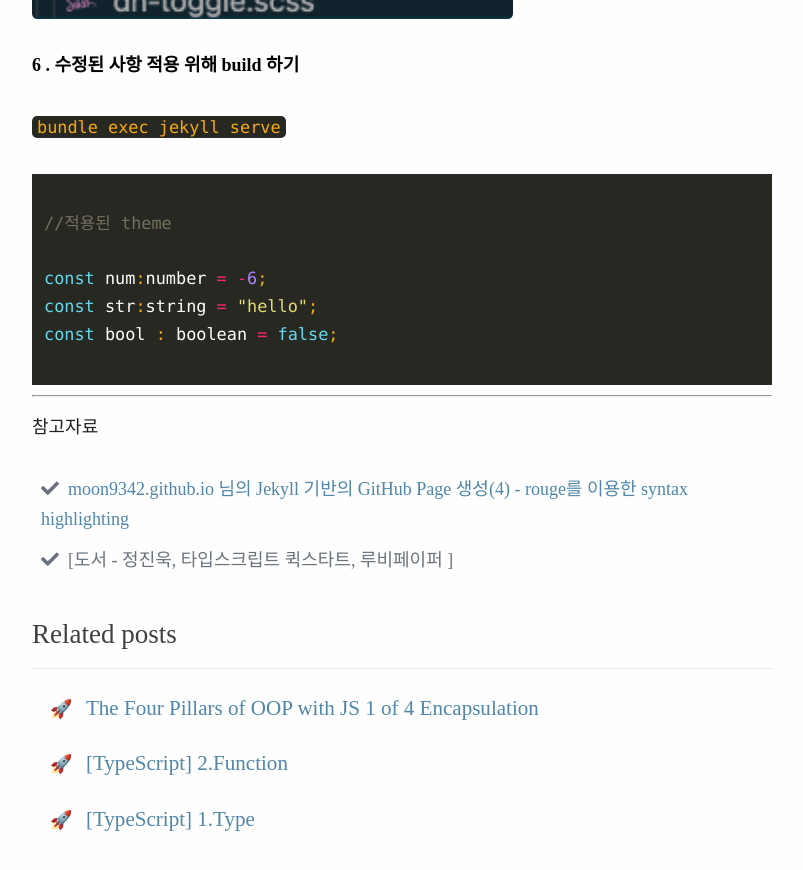
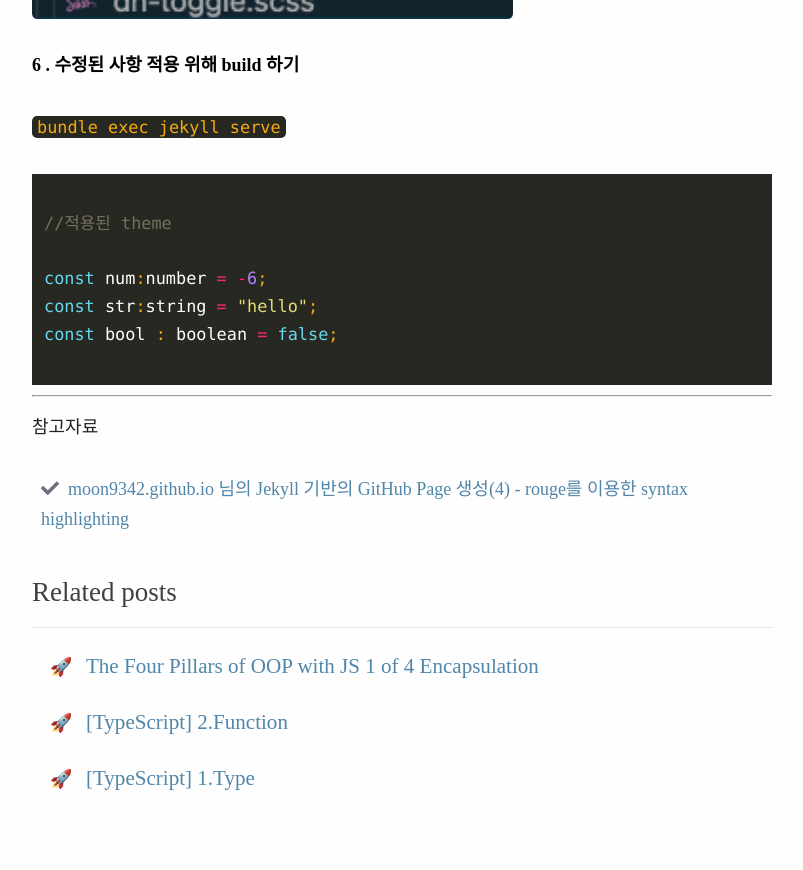
Before and after one commit to sooster910/blogV2, a Jekyll site: the page built from _posts/2021-05-14-syntaxhighlighter.md, in a window 1280 px wide and 900 px high, scrolled down 2365 px. Shown: the top 870 px of the window, without its empty margins (238-1041 px from the left). Built offline with Jekyll 4.4.1, drawn with Linux system fonts in a browser that asks for light colours; some web fonts are replaced; comment, search, counter and statistics services are not loaded.

Commit message:
Delete unnecessary reference

```diff
--- a/_posts/2021-05-14-syntaxhighlighter.md
+++ b/_posts/2021-05-14-syntaxhighlighter.md
@@ -69,4 +69,3 @@ const bool : boolean = false;
 참고자료
 
 * [moon9342.github.io 님의 Jekyll 기반의 GitHub Page 생성(4) - rouge를 이용한 syntax highlighting](https://moon9342.github.io/jekyll-rouge){: target="_blank"}
-* [도서 - 정진욱, 타입스크립트 퀵스타트, 루비페이퍼 ]
```
